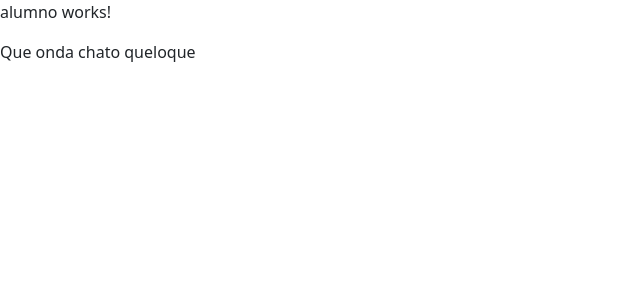
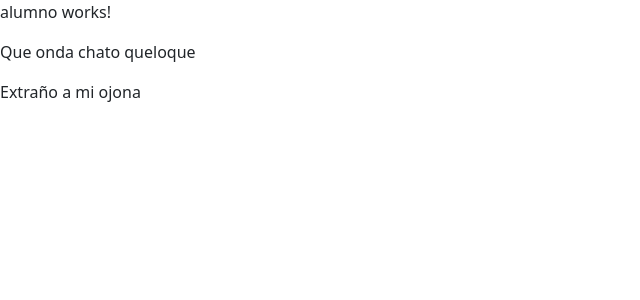
Before and after one commit to VicenteAdame/proyectoIntegradorII, an Angular app: page /alumno-registro in a window 1280 px wide. Shown: the top 300 px of the page, without its empty margins (0-640 px from the left). Built offline with nearby package versions, Linux system fonts and the light colour scheme.

Commit message:
Segunda confirmacion

```diff
--- a/src/app/components/alumno/alumno.html
+++ b/src/app/components/alumno/alumno.html
@@ -1,2 +1,3 @@
 <p>alumno works!</p>
 <p>Que onda chato queloque</p>
+<p>Extraño a mi ojona</p>
```
